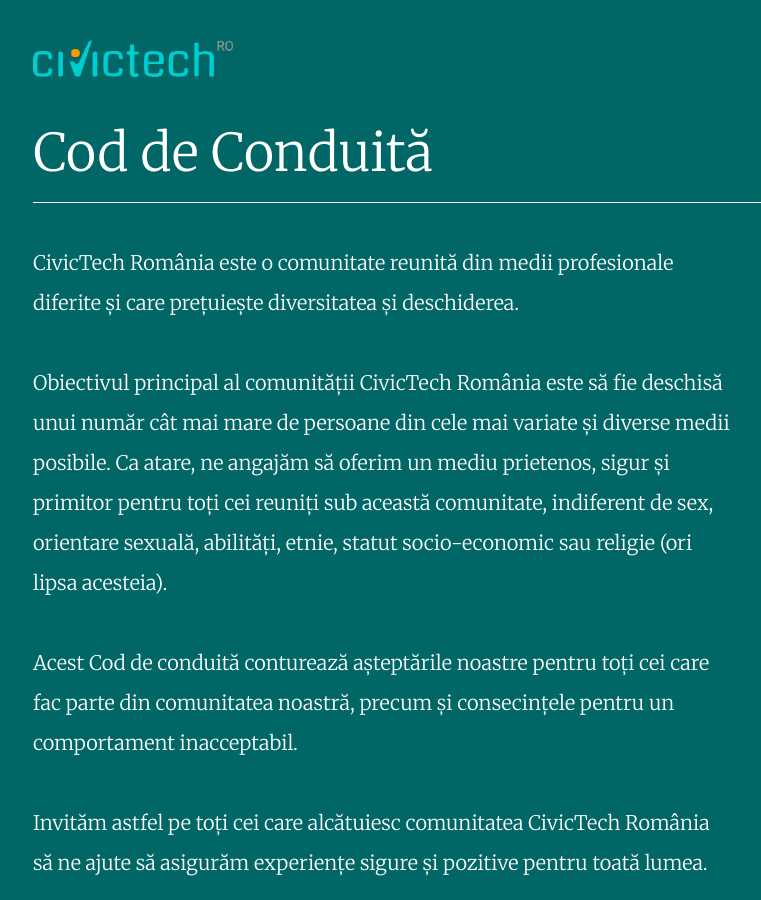
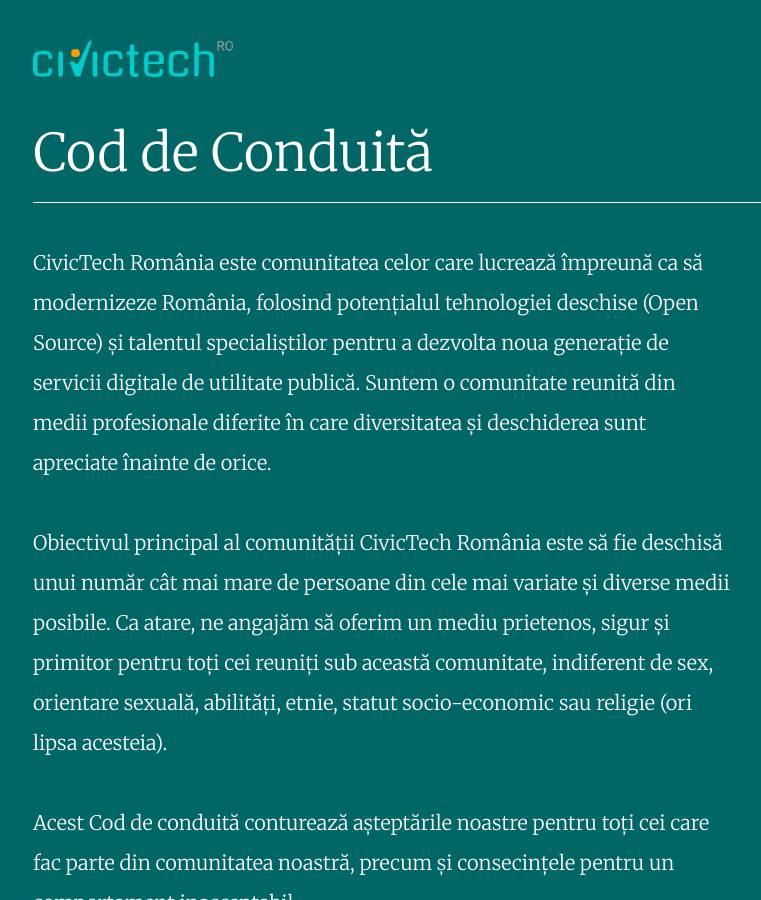
Before and after one commit to civictechro/code-of-conduct, a Jekyll site: the page built from index.html, in a window 1280 px wide and 900 px high. Shown: the whole window, without its empty margins (189-950 px from the left). Built offline with Jekyll 4.4.1, drawn with Linux system fonts in a browser that asks for light colours.

Commit message:
Update introduction.md

```diff
--- a/_includes/introduction.md
+++ b/_includes/introduction.md
@@ -1,6 +1,6 @@
 # Cod de Conduită
 
-CivicTech România este o comunitate reunită din medii profesionale diferite și care prețuiește diversitatea și deschiderea.
+CivicTech România este comunitatea celor care lucrează împreună ca să modernizeze România, folosind potențialul tehnologiei deschise (Open Source) și talentul specialiștilor pentru a dezvolta noua generație de servicii digitale de utilitate publică.  Suntem o comunitate reunită din medii profesionale diferite în care  diversitatea și  deschiderea sunt apreciate înainte de orice.
 
 Obiectivul principal al comunității CivicTech România este să fie deschisă unui număr cât mai mare de persoane din cele mai variate și diverse medii posibile. Ca atare, ne angajăm să oferim un mediu prietenos, sigur și primitor pentru toți cei reuniți sub această comunitate, indiferent de sex, orientare sexuală, abilități, etnie, statut socio-economic sau religie (ori lipsa acesteia).
 
```
